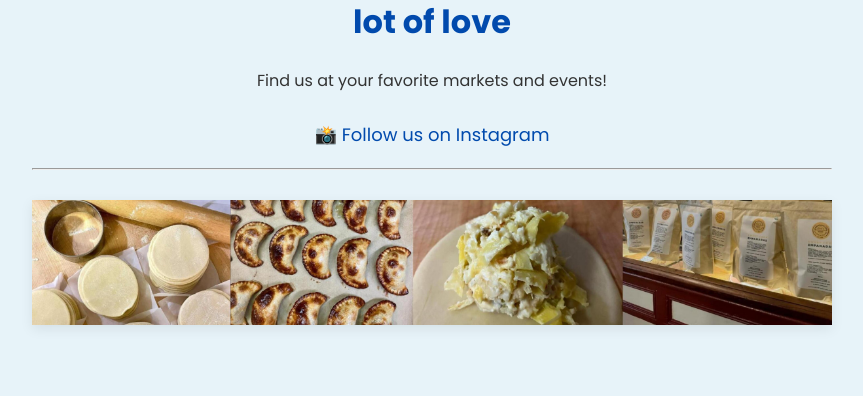
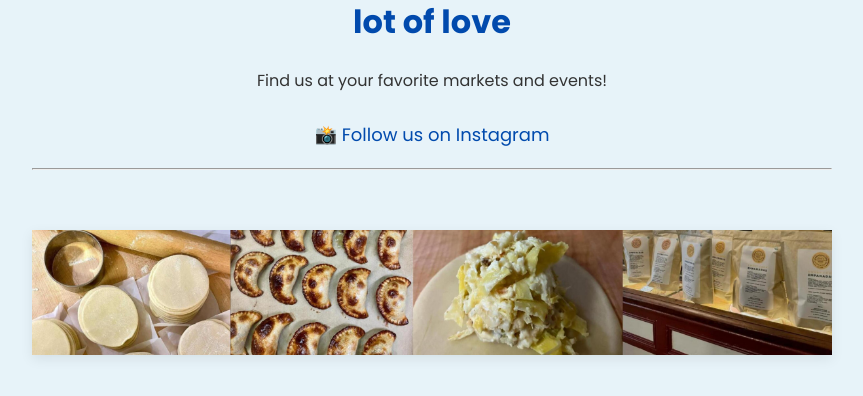
Before and after one commit to tinchogurman/flask-empanadas, a Flask app: page / in a window 1280 px wide. Shown: the part 277-673 px from the top of the page, without its empty margins (208-1071 px from the left). Run offline with Flask 3, Linux system fonts and the light colour scheme.

Commit message:
restarted home

```diff
--- a/static/style.css
+++ b/static/style.css
@@ -267,7 +267,7 @@ canvas {
 }
 
 .banner-container {
-  margin-top: 30px;
+  margin-top: 60px;
   width: 100%;
   display: flex;
   justify-content: center;
```
